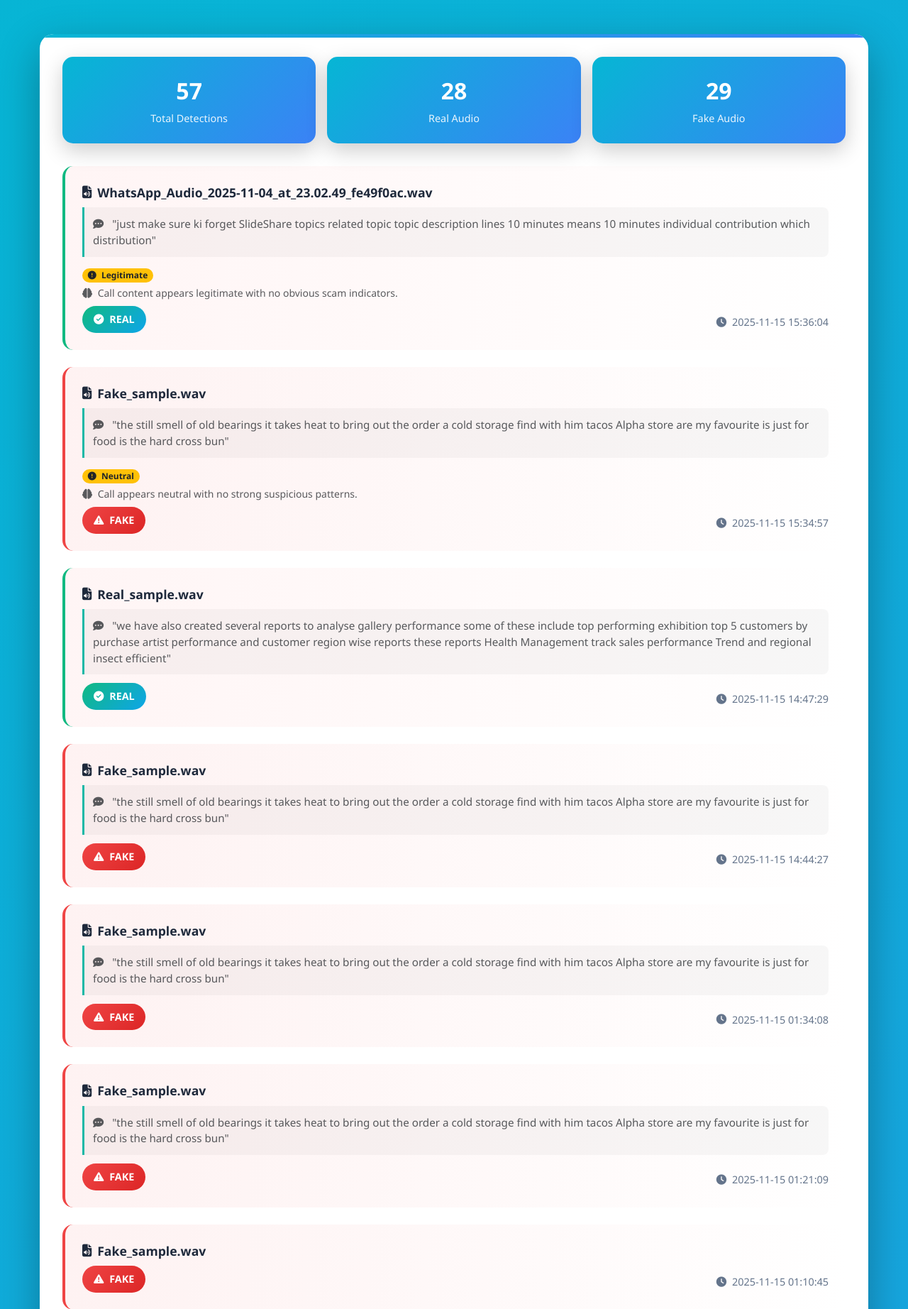
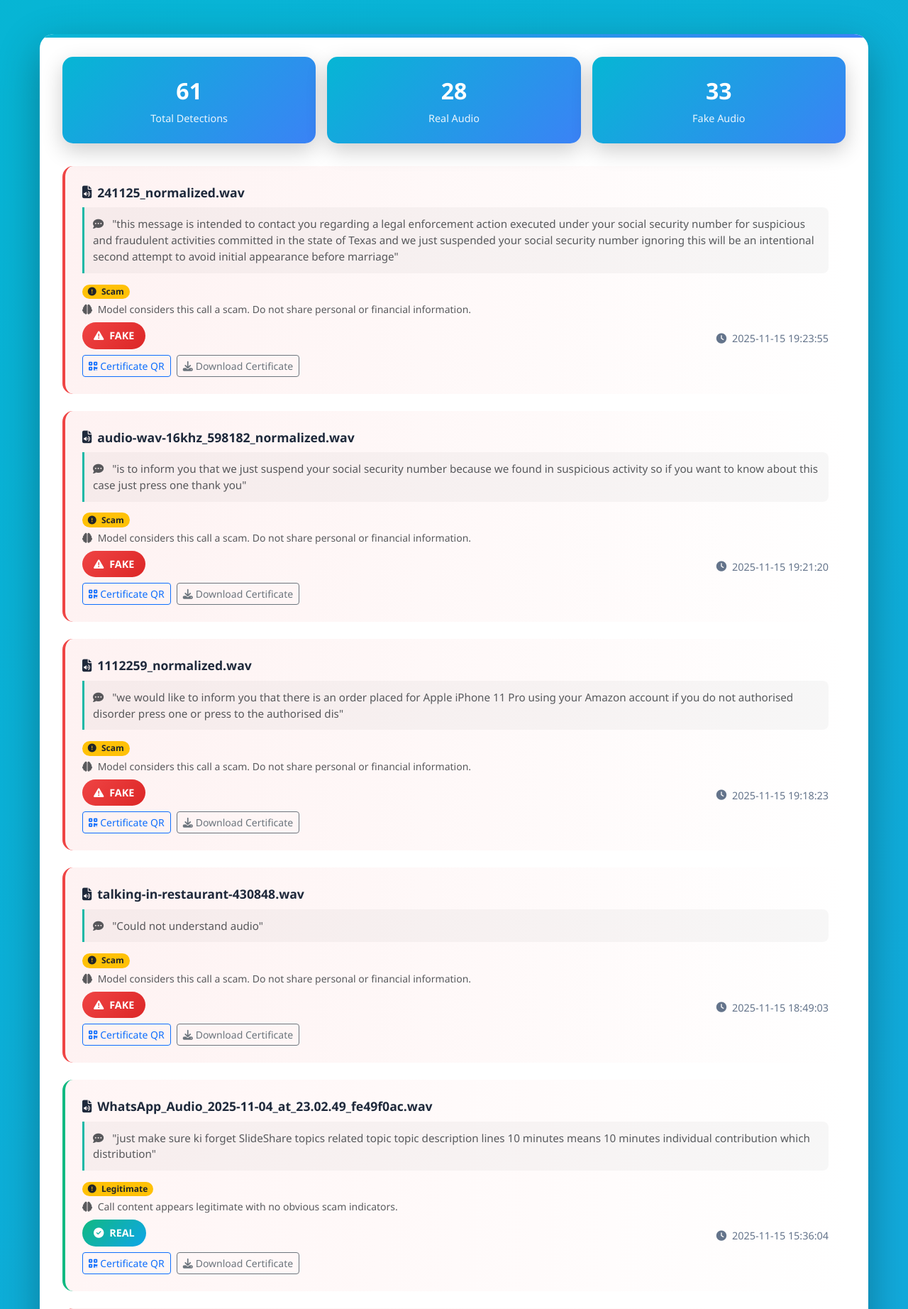
Before and after one commit to DevByPurva/Fake-Audio-Detection, a Flask app: page /logs in a window 1280 px wide. Shown: the part 214-2058 px from the top of the page at 71% size. Run offline with Flask 3, Linux system fonts and the light colour scheme; parts of the project's set-up code (start-up, migrations or seed data) failed here and were passed over.

Commit message:
Added certificate generation and download

```diff
--- a/app.py
+++ b/app.py
@@ -2,15 +2,18 @@ import os
 import json
 import tempfile
 from datetime import datetime
+import hashlib
 
-from flask import Flask, render_template, request, redirect, url_for, flash, jsonify
+from flask import Flask, render_template, request, redirect, url_for, flash, jsonify, send_file
 from werkzeug.utils import secure_filename
 
 import librosa
 import numpy as np
 import joblib
+import qrcode
 import speech_recognition as sr
 from pydub import AudioSegment
+from PIL import Image, ImageDraw, ImageFont
 
 from user_actions import log_action
 
@@ -84,6 +87,86 @@ def send_to_blockchain(filename: str, is_real: bool, timestamp: datetime):
     prev_hash = last_block['hash'] if last_block else 'GENESIS'
     blockchain.create_new_block(predicted_label, confidence, prev_hash)
     print(f"[BLOCKCHAIN] Stored in blockchain: {predicted_label} with confidence: {confidence}")
+
+def generate_file_hash(file_path):
+    hasher = hashlib.sha256()
+    with open(file_path, "rb") as f:
+        for chunk in iter(lambda: f.read(8192), b""):
+            hasher.update(chunk)
+    return hasher.hexdigest()
+
+def generate_certificate_qr(certificate_data, filename, timestamp_value):
+    cert_dir = os.path.join('static', 'certs')
+    os.makedirs(cert_dir, exist_ok=True)
+    safe_name = os.path.splitext(secure_filename(filename))[0]
+    safe_timestamp = str(timestamp_value).replace(":", "").replace(" ", "").replace("-", "")
+    qr_filename = f"cert_{safe_name}_{safe_timestamp}.png"
+    qr_path = os.path.join(cert_dir, qr_filename)
+    if not os.path.exists(qr_path):
+        qr_payload = json.dumps(certificate_data, separators=(",", ":"))
+        qr = qrcode.QRCode(
+            version=2,
+            error_correction=qrcode.constants.ERROR_CORRECT_M,
+            box_size=6,
+            border=2
+        )
+        qr.add_data(qr_payload)
+        qr.make(fit=True)
+        img = qr.make_image(fill_color="black", back_color="white").convert("RGB")
+        img.save(qr_path)
+    return qr_path
+
+def generate_certificate_image(certificate_data, filename, timestamp_value):
+    cert_dir = os.path.join('static', 'certs')
+    os.makedirs(cert_dir, exist_ok=True)
+    safe_name = os.path.splitext(secure_filename(filename))[0]
+    safe_timestamp = str(timestamp_value).replace(":", "").replace(" ", "").replace("-", "")
+    cert_filename = f"certimg_{safe_name}_{safe_timestamp}.jpg"
+    cert_path = os.path.join(cert_dir, cert_filename)
+
+    qr_path = generate_certificate_qr(certificate_data, filename, timestamp_value)
+    qr_img = Image.open(qr_path).convert("RGB")
+
+    width, height = 1200, 675
+    img = Image.new('RGB', (width, height), color='white')
+    draw = ImageDraw.Draw(img)
+
+    try:
+        font_title = ImageFont.truetype("DejaVuSans-Bold.ttf", 42)
+        font_body = ImageFont.truetype("DejaVuSans.ttf", 22)
+        font_small = ImageFont.truetype("DejaVuSans.ttf", 16)
+    except Exception:
+        font_title = ImageFont.load_default()
+        font_body = ImageFont.load_default()
+        font_small = ImageFont.load_default()
+
+    draw.text((40, 30), "Voice Integrity Certificate", font=font_title, fill=(20, 20, 20))
+    draw.line([(40, 90), (width - 40, 90)], fill=(200, 200, 200), width=2)
+
+    left_x = 50
+    y = 120
+    line_h = 36
+
+    def draw_kv(key, value):
+        nonlocal y
+        draw.text((left_x, y), f"{key}:", font=font_body, fill=(40, 40, 40))
+        draw.text((left_x + 260, y), str(value), font=font_body, fill=(0, 0, 0))
+        y += line_h
+
+    draw_kv("File", certificate_data.get("filename"))
+    draw_kv("Result", certificate_data.get("result"))
+    draw_kv("Model ID", certificate_data.get("model_id"))
+    draw_kv("Timestamp", certificate_data.get("timestamp"))
+
+    qr_size = 300
+    qr_img = qr_img.resize((qr_size, qr_size), Image.LANCZOS)
+    qr_x = width - qr_size - 80
+    qr_y = 150
+    img.paste(qr_img, (qr_x, qr_y))
+    draw.text((qr_x, qr_y + qr_size + 10), "Scan for authenticity", font=font_small, fill=(40, 40, 40))
+
+    img.save(cert_path, "JPEG", quality=90)
+    return cert_path
 
 # —— Routes ————————————————————————————————————————
 
@@ -211,6 +294,7 @@ def handle_upload():
     filename = secure_filename(file.filename)
     filepath = os.path.join(app.config['UPLOAD_FOLDER'], filename)
     file.save(filepath)
+    file_hash = generate_file_hash(filepath)
 
     # 4. Extract features & predict
     features = extract_features(filepath)
@@ -225,7 +309,7 @@ def handle_upload():
     scam_label, scam_comment = analyze_scam_behavior(transcription)
 
     # 7. Log locally with transcription and scam analysis
-    log_action(filename, label, transcription, scam_label=scam_label, scam_comment=scam_comment)
+    log_action(filename, label, transcription, scam_label=scam_label, scam_comment=scam_comment, file_hash=file_hash)
 
     # 8. Store the prediction in blockchain
     send_to_blockchain(filename, is_real, datetime.now())
@@ -277,7 +361,7 @@ def upload_file():
     transcription = transcribe_audio(filepath)
 
     # 6. Log locally with transcription
-    log_action(filename, label, transcription)
+    log_action(filename, label, transcription, file_hash=file_hash)
 
     # 7. Store the prediction in blockchain
     send_to_blockchain(filename, is_real, datetime.now())
@@ -312,6 +396,85 @@ def view_blockchain():
     blockchain_data = blockchain.chain
     return render_template('blockchain.html', blockchain=blockchain_data)
 
+@app.route('/certificate')
+def view_certificate():
+    timestamp_value = request.args.get('ts')
+    if not timestamp_value:
+        flash('Certificate generation failed: missing timestamp', 'danger')
+        return redirect(url_for('logs'))
+    log_file = 'data/sample_alerts.json'
+    if not os.path.exists(log_file):
+        flash('Certificate generation failed: no detection history available', 'danger')
+        return redirect(url_for('logs'))
+    with open(log_file, 'r') as f:
+        try:
+            logs = json.load(f)
+        except json.JSONDecodeError:
+            logs = []
+    selected_log = None
+    for log in logs:
+        if log.get('timestamp') == timestamp_value:
+            selected_log = log
+            break
+    if not selected_log:
+        flash('Certificate generation failed: record not found', 'danger')
+        return redirect(url_for('logs'))
+    filename = selected_log.get('filename', 'Unknown')
+    prediction = selected_log.get('prediction', '')
+    result = 'REAL' if str(prediction).lower() == 'real' else 'FAKE'
+    model_id = 'voice_detector_v1'
+    file_hash = selected_log.get('file_hash')
+    if not file_hash:
+        file_hash = 'N/A'
+    certificate_data = {
+        'filename': filename,
+        'result': result,
+        'model_id': model_id,
+        'timestamp': timestamp_value,
+        'file_hash': file_hash
+    }
+    qr_path = generate_certificate_qr(certificate_data, filename, timestamp_value)
+    qr_relative = os.path.relpath(qr_path, 'static').replace('\\', '/')
+    block = {'data': certificate_data}
+    return render_template('certificate.html', block=block, qr_image=qr_relative)
+
+@app.route('/download_certificate')
+def download_certificate():
+    timestamp_value = request.args.get('ts')
+    if not timestamp_value:
+        flash('Certificate download failed: missing timestamp', 'danger')
+        return redirect(url_for('logs'))
+    log_file = 'data/sample_alerts.json'
+    if not os.path.exists(log_file):
+        flash('Certificate download failed: no detection history available', 'danger')
+        return redirect(url_for('logs'))
+    with open(log_file, 'r') as f:
+        try:
+            logs = json.load(f)
+        except json.JSONDecodeError:
+            logs = []
+    selected_log = None
+    for log in logs:
+        if log.get('timestamp') == timestamp_value:
+            selected_log = log
+            break
+    if not selected_log:
+        flash('Certificate download failed: record not found', 'danger')
+        return redirect(url_for('logs'))
+    filename = selected_log.get('filename', 'Unknown')
+    certificate_data = {
+        'filename': filename,
+        'result': 'REAL' if str(selected_log.get('prediction', '')).lower() == 'real' else 'FAKE',
+        'model_id': 'voice_detector_v1',
+        'timestamp': timestamp_value,
+        'file_hash': selected_log.get('file_hash')
+    }
+    cert_path = generate_certificate_image(certificate_data, filename, timestamp_value)
+    if not os.path.exists(cert_path):
+        flash('Certificate download failed: certificate not available', 'danger')
+        return redirect(url_for('logs'))
+    return send_file(cert_path, mimetype='image/jpeg', as_attachment=True, download_name='Voice_Integrity_Certificate.jpg')
+
 # —— Run the App ————————————————————————————————
 if __name__ == '__main__':
     app.run(debug=True)
--- a/data/sample_alerts.json
+++ b/data/sample_alerts.json
@@ -293,5 +293,41 @@
         "scam_label": "Legitimate",
         "scam_comment": "Call content appears legitimate with no obvious scam indicators.",
         "timestamp": "2025-11-15 15:36:04"
+    },
+    {
+        "filename": "talking-in-restaurant-430848.wav",
+        "prediction": "Fake",
+        "transcription": "Could not understand audio",
+        "scam_label": "Scam",
+        "scam_comment": "Model considers this call a scam. Do not share personal or financial information.",
+        "file_hash": "33d88b4bccca9b7d593a99b68862b7e7c03c3ac3daee4673f05705a8275135ad",
+        "timestamp": "2025-11-15 18:49:03"
+    },
+    {
+        "filename": "1112259_normalized.wav",
+        "prediction": "Fake",
+        "transcription": "we would like to inform you that there is an order placed for Apple iPhone 11 Pro using your Amazon account if you do not authorised disorder press one or press to the authorised dis",
+        "scam_label": "Scam",
+        "scam_comment": "Model considers this call a scam. Do not share personal or financial information.",
+        "file_hash": "7a1c7c955d9c92dde5980b5e0d7dc7d3d76ae49794ffdfd4f866bc95ae455fdd",
+        "timestamp": "2025-11-15 19:18:23"
+    },
+    {
+        "filename": "audio-wav-16khz_598182_normalized.wav",
+        "prediction": "Fake",
+        "transcription": "is to inform you that we just suspend your social security number because we found in suspicious activity so if you want to know about this case just press one thank you",
+        "scam_label": "Scam",
+        "scam_comment": "Model considers this call a scam. Do not share personal or financial information.",
+        "file_hash": "9dd12ebedc57e63ca288c0abb6a0de818ce819f45301f31bc32da1c51fd588b8",
+        "timestamp": "2025-11-15 19:21:20"
+    },
+    {
+        "filename": "241125_normalized.wav",
+        "prediction": "Fake",
+        "transcription": "this message is intended to contact you regarding a legal enforcement action executed under your social security number for suspicious and fraudulent activities committed in the state of Texas and we just suspended your social security number ignoring this will be an intentional second attempt to avoid initial appearance before marriage",
+        "scam_label": "Scam",
+        "scam_comment": "Model considers this call a scam. Do not share personal or financial information.",
+        "file_hash": "a3f492d305016bc70f5949305cda5c576c754a80b608306fd61d76b315f7ca8b",
+        "timestamp": "2025-11-15 19:23:55"
     }
 ]
--- a/templates/index.html
+++ b/templates/index.html
@@ -62,7 +62,7 @@
       }
 
       .main-container {
-        max-width: 900px;
+        max-width: 1200px;
         margin: 0 auto;
         padding: 2rem 1rem;
       }
--- a/templates/logs.html
+++ b/templates/logs.html
@@ -400,6 +400,14 @@
               {{ log.timestamp }}
             </div>
           </div>
+          <div class="mt-2 d-flex flex-wrap gap-2">
+            <a href="{{ url_for('view_certificate', ts=log.timestamp) }}" class="btn btn-sm btn-outline-primary">
+              <i class="fas fa-qrcode me-1"></i>Certificate QR
+            </a>
+            <a href="{{ url_for('download_certificate', ts=log.timestamp) }}" class="btn btn-sm btn-outline-secondary">
+              <i class="fas fa-download me-1"></i>Download Certificate
+            </a>
+          </div>
         </div>
         {% endfor %} {% else %}
         <!-- Empty State -->
--- a/user_actions.py
+++ b/user_actions.py
@@ -5,7 +5,7 @@ from datetime import datetime
 LOG_FILE = 'data/sample_alerts.json'
 os.makedirs('data', exist_ok=True)
 
-def log_action(filename, label, transcription=None, scam_label=None, scam_comment=None):
+def log_action(filename, label, transcription=None, scam_label=None, scam_comment=None, file_hash=None):
     """
     Logs a file prediction result with timestamp and transcription into a JSON file.
 
@@ -20,6 +20,7 @@ def log_action(filename, label, transcription=None, scam_label=None, scam_commen
         'transcription': transcription,
         'scam_label': scam_label,
         'scam_comment': scam_comment,
+        'file_hash': file_hash,
         'timestamp': datetime.now().strftime('%Y-%m-%d %H:%M:%S')
     }
 
```
Also changed, not shown: templates/certificate.html (added, +268 -0 lines), blockchain.db, static/certs/cert_Fake_sample_20251115013408.png (added), static/certs/cert_WhatsApp_Audio_2025-11-04_at_23.02.49_fe49f0ac_20251115153604.png (added), static/certs/cert_audio-wav-16khz_598182_normalized_20251115192120.png (added), static/certs/cert_talking-in-restaurant-430848_20251115184903.png (added), static/certs/certimg_talking-in-restaurant-430848_20251115184903.jpg (added).
